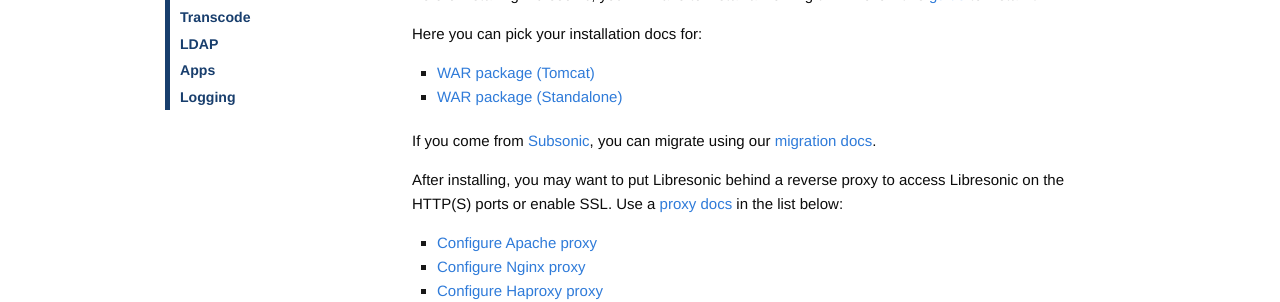
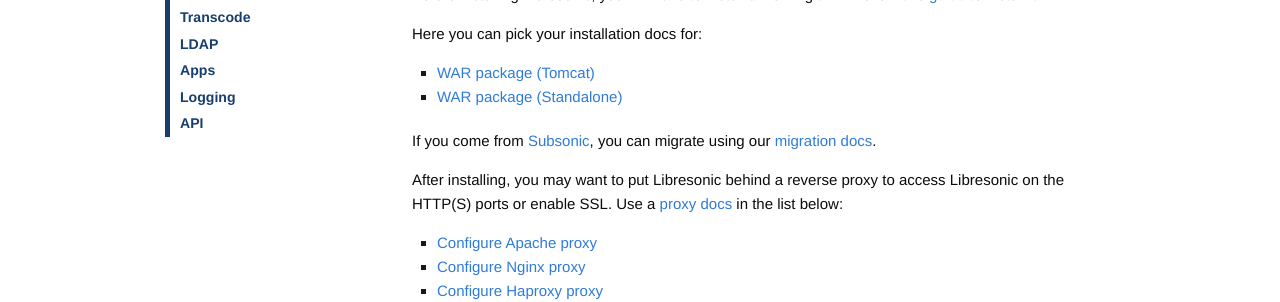
Before and after one commit to airsonic/airsonic.github.io, a Jekyll site: the page built from pages/docs.md, in a window 1280 px wide. Shown: the part 324-626 px from the top of the page. Built offline with Jekyll 4.4.1, drawn with Linux system fonts in a browser that asks for light colours.

Commit message:
Add API page to documentation navigation

```diff
--- a/_data/docs-nav.yaml
+++ b/_data/docs-nav.yaml
@@ -58,3 +58,6 @@
 
 - title: "Logging"
   href: "/docs/logging/"
+
+- title: "API"
+  href: "/docs/api/"
```
